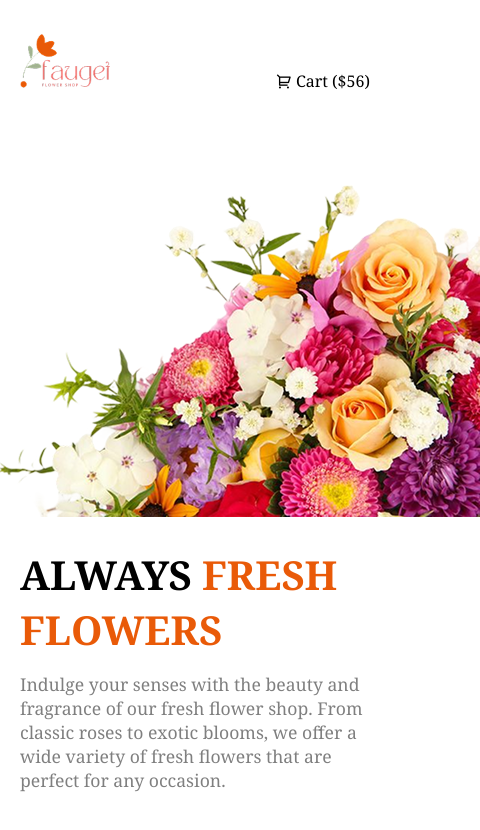
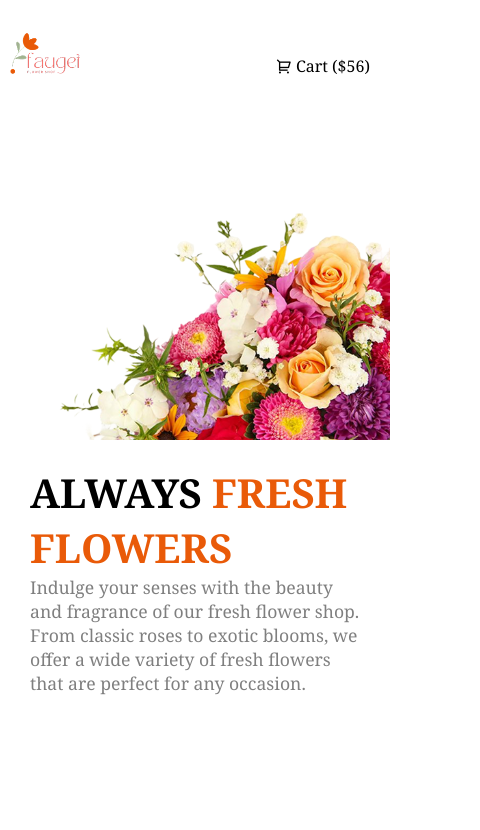
Before and after one commit to Elias729/Assignment-02, a plain HTML site: page index.html in a window 390 px wide. Shown: the whole page, 480 px wide, since content can reach past the window. Drawn offline with nearby package versions, Linux system fonts and the light colour scheme.

Commit message:
update html and css file

```diff
--- a/styles/style.css
+++ b/styles/style.css
@@ -10,7 +10,7 @@
 .page-container {
     max-width: 1140px;
     margin: 0 auto;
-    padding: 0 20px;
+    margin-bottom: 100px;
 }
 
 /* primary color */
@@ -71,13 +71,13 @@
     display: flex;
     justify-content: space-between;
     align-items: center;
-    margin-top: 50px;
 }
 
 .hero-title {
     font-size: 4rem;
     font-weight: 700;
     margin-bottom: 15px;
+    max-width: 550px;
 }
 
 #hero-titles {
@@ -86,6 +86,11 @@
 
 .hero-description {
     font-size: 1.3rem;
+    max-width: 550px;
+}
+
+.hero-image img {
+    max-width: 570px;
 }
 
 
@@ -98,28 +103,52 @@
         flex-direction: column;
         align-items: center;
         padding: 10px 0;
+        gap: 20px;
     }
 
     .navbar nav ul {
         display: none;
     }
 
+    .cart-icon {
+        align-self: flex-end;
+        padding-right: 20px;
+
+    }
+
     .logo {
         width: 90px;
+        padding: 0 10px;
+
     }
 
     .hero-container {
         flex-direction: column-reverse;
     }
 
+    .hero-content,
+    .hero-image {
+        margin-top: 0;
+    }
+
     .hero-title {
         font-size: 2.5rem;
         margin-top: 25px;
-        padding: 0 20px;
+        max-width: 360px;
+        margin: 0 auto;
+        padding: 0 15px;
     }
 
     .hero-description {
         font-size: 1.1rem;
-        padding: 0 20px;
+        max-width: 360px;
+        margin: 0 auto;
+        padding: 0 15px;
     }
+
+    .hero-image img {
+        width: 100%;
+        height: auto;
+    }
+
 }
```
